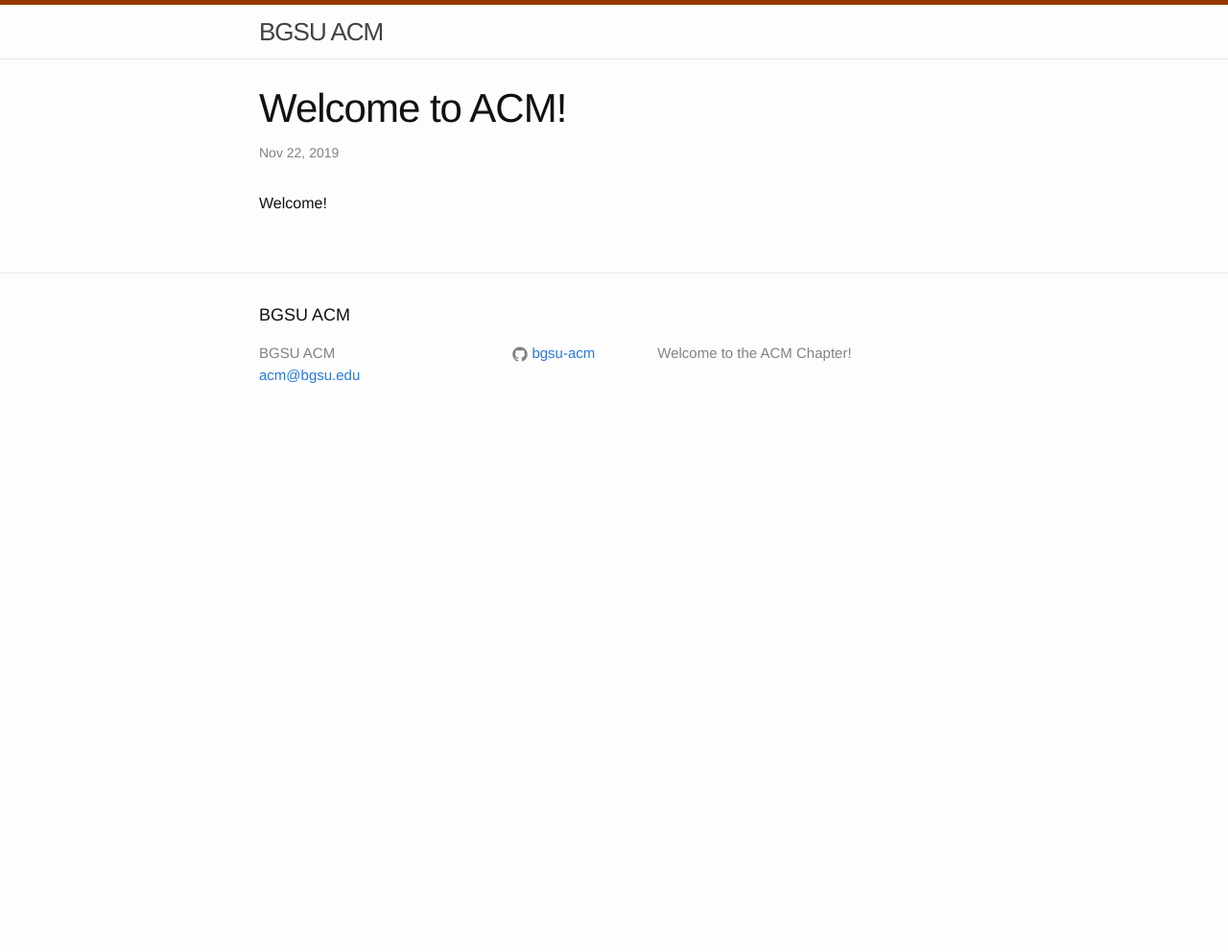
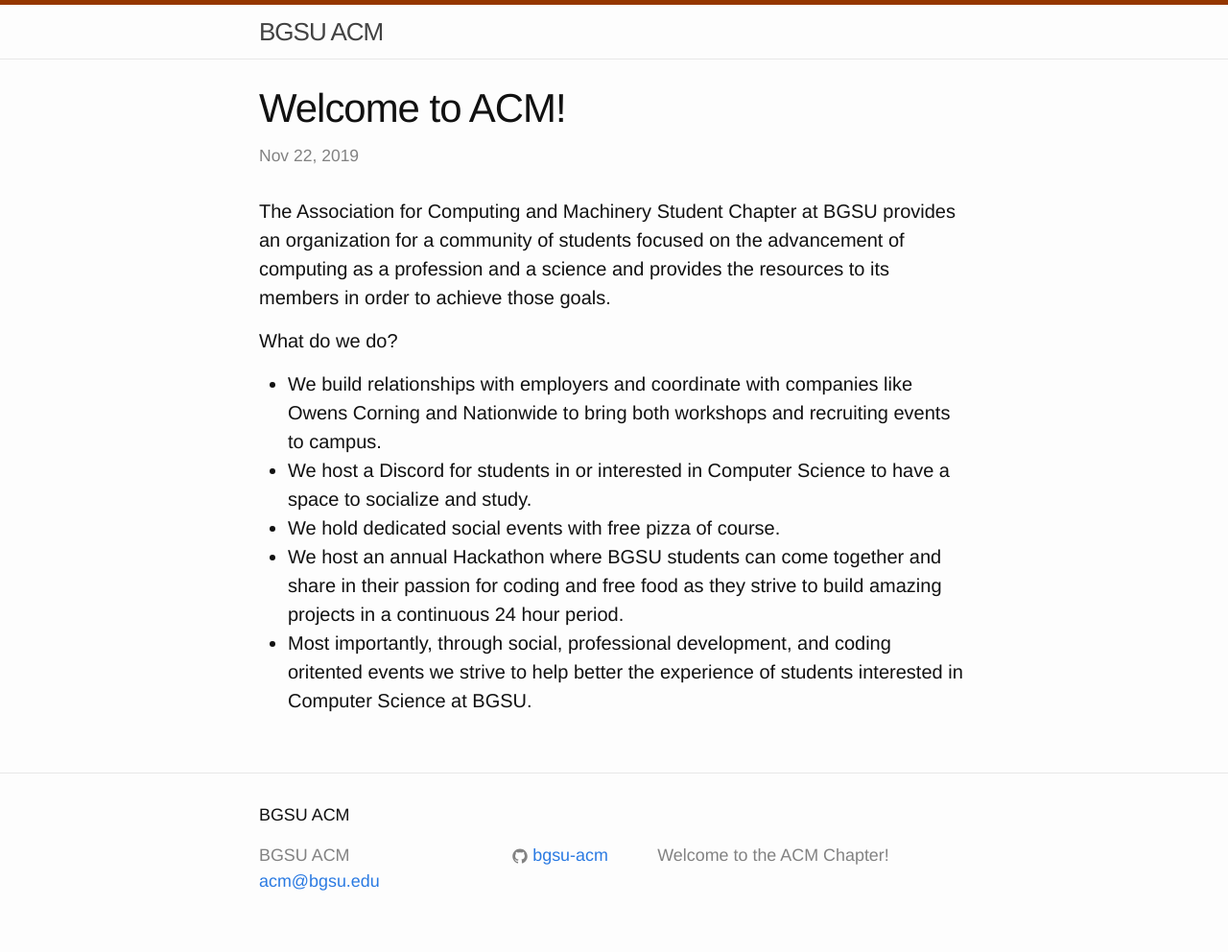
Before and after one commit to BGSU-ACM/BGSU-ACM.github.io, a Jekyll site: the page built from _posts/blogs/2019-11-21-welcome-to-jekyll.markdown, in a window 1280 px wide. Shown: the whole page at 96% size. Built offline with Jekyll 4.4.1, drawn with Linux system fonts in a browser that asks for light colours; before the commit the page ends 900 px from its top, so only the background shows below that.

```diff
--- a/_posts/blogs/2019-11-21-welcome-to-jekyll.markdown
+++ b/_posts/blogs/2019-11-21-welcome-to-jekyll.markdown
@@ -5,4 +5,12 @@ date: 2019-11-21 20:03:09 -0500
 categories: blogs
 ---
 
-Welcome!
+The Association for Computing and Machinery Student Chapter at BGSU provides an organization for a community of students focused on the advancement of computing as a profession and a science and provides the resources to its members in order to achieve those goals.
+
+What do we do?
+
+- We build relationships with employers and coordinate with companies like Owens Corning and Nationwide to bring both workshops and recruiting events to campus.
+- We host a Discord for students in or interested in Computer Science to have a space to socialize and study.
+- We hold dedicated social events with free pizza of course.
+- We host an annual Hackathon where BGSU students can come together and share in their passion for coding and free food as they strive to build amazing projects in a continuous 24 hour period.
+- Most importantly, through social, professional development, and coding oritented events we strive to help better the experience of students interested in Computer Science at BGSU.
--- a/_sass/_base.scss
+++ b/_sass/_base.scss
@@ -113,7 +113,7 @@ blockquote {
     color: $grey-color;
     border-left: 4px solid $grey-color-light;
     padding-left: $spacing-unit / 2;
-    font-size: 18px;
+    font-size: 1.125em;
     letter-spacing: -1px;
     font-style: italic;
 
@@ -129,7 +129,7 @@ blockquote {
  */
 pre,
 code {
-    font-size: 15px;
+    font-size: .9375em;
     border: 1px solid $grey-color-light;
     border-radius: 3px;
     background-color: #eef;
--- a/_sass/_layout.scss
+++ b/_sass/_layout.scss
@@ -11,7 +11,7 @@
 }
 
 .site-title {
-  font-size: 26px;
+  font-size: 1.625rem;
   font-weight: 300;
   line-height: 56px;
   letter-spacing: -1px;
@@ -26,7 +26,7 @@
 
 .site-nav {
   float: right;
-  line-height: 56px;
+  line-height: 3.5rem;
 
   .menu-icon {
     display: none;
@@ -101,7 +101,7 @@
 }
 
 .footer-heading {
-  font-size: 18px;
+  font-size: 1.12rem;
   margin-bottom: $spacing-unit / 2;
 }
 
@@ -112,7 +112,7 @@
 }
 
 .footer-col-wrapper {
-  font-size: 15px;
+  font-size: 1.12rem;
   color: $grey-color;
   margin-left: -$spacing-unit / 2;
   @extend %clearfix;
@@ -168,7 +168,7 @@
 }
 
 .page-heading {
-  font-size: 20px;
+  font-size: 1.75rem;
 }
 
 .post-list {
@@ -187,7 +187,7 @@
 
 .post-link {
   display: block;
-  font-size: 24px;
+  font-size: 1.5rem;
 }
 
 /**
@@ -198,12 +198,12 @@
 }
 
 .post-title {
-  font-size: 42px;
+  font-size: 2.62rem;
   letter-spacing: -1px;
   line-height: 1;
 
   @include media-query($on-laptop) {
-    font-size: 36px;
+    font-size: 2.25rem;
   }
 }
 
@@ -211,18 +211,18 @@
   margin-bottom: $spacing-unit;
 
   h2 {
-    font-size: 32px;
+    font-size: 2rem;
 
     @include media-query($on-laptop) {
-      font-size: 28px;
+      font-size: 1.75rem;
     }
   }
 
   h3 {
-    font-size: 26px;
+    font-size: 1.625rem;
 
     @include media-query($on-laptop) {
-      font-size: 22px;
+      font-size: 1.375rem;
     }
   }
 
--- a/css/main.scss
+++ b/css/main.scss
@@ -6,7 +6,7 @@
 
 // Our variables
 $base-font-family: "Helvetica Neue", Helvetica, Arial, sans-serif;
-$base-font-size: 16px;
+$base-font-size: 20px;
 $base-font-weight: 400;
 $small-font-size: $base-font-size * 0.875;
 $base-line-height: 1.5;
```
Also changed, not shown: _posts/events/2021-01-01-hack-n-snack.md (added, +47 -0 lines), assets/acm-election-2021.png (added).
